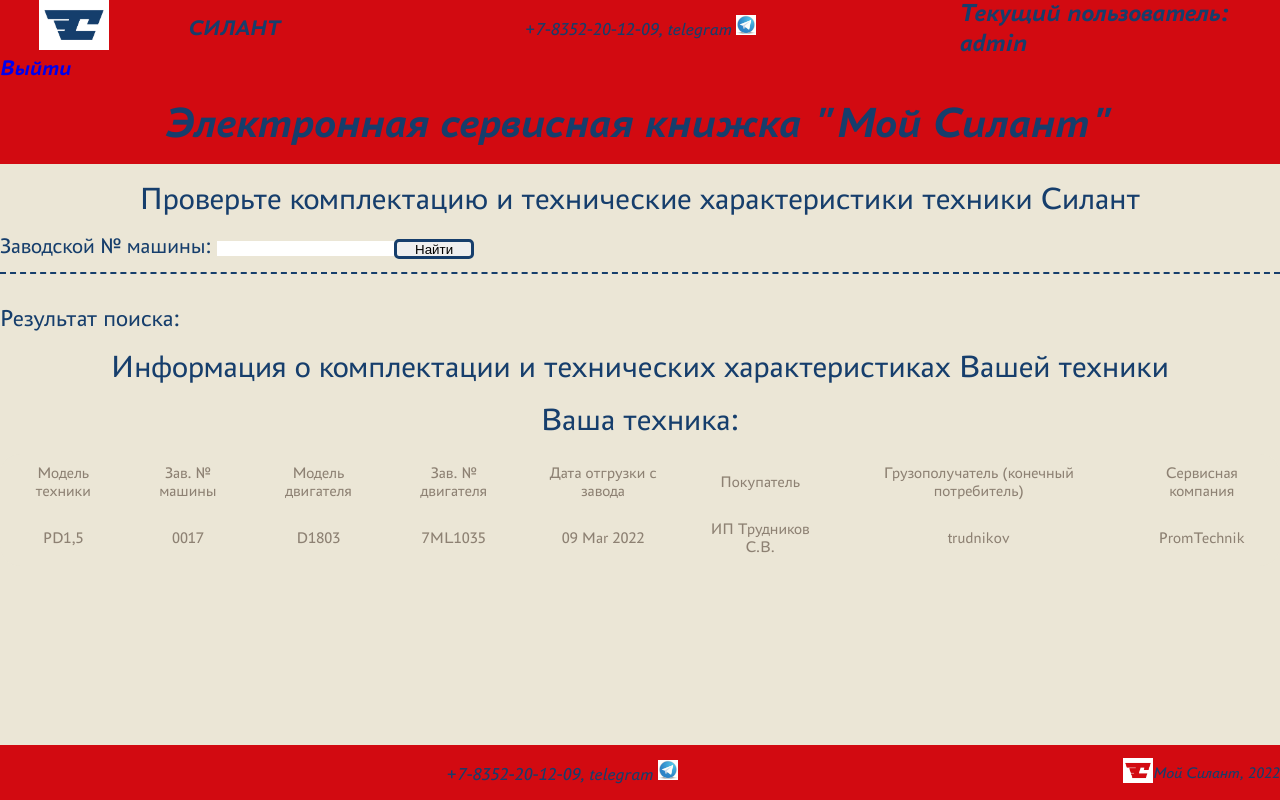
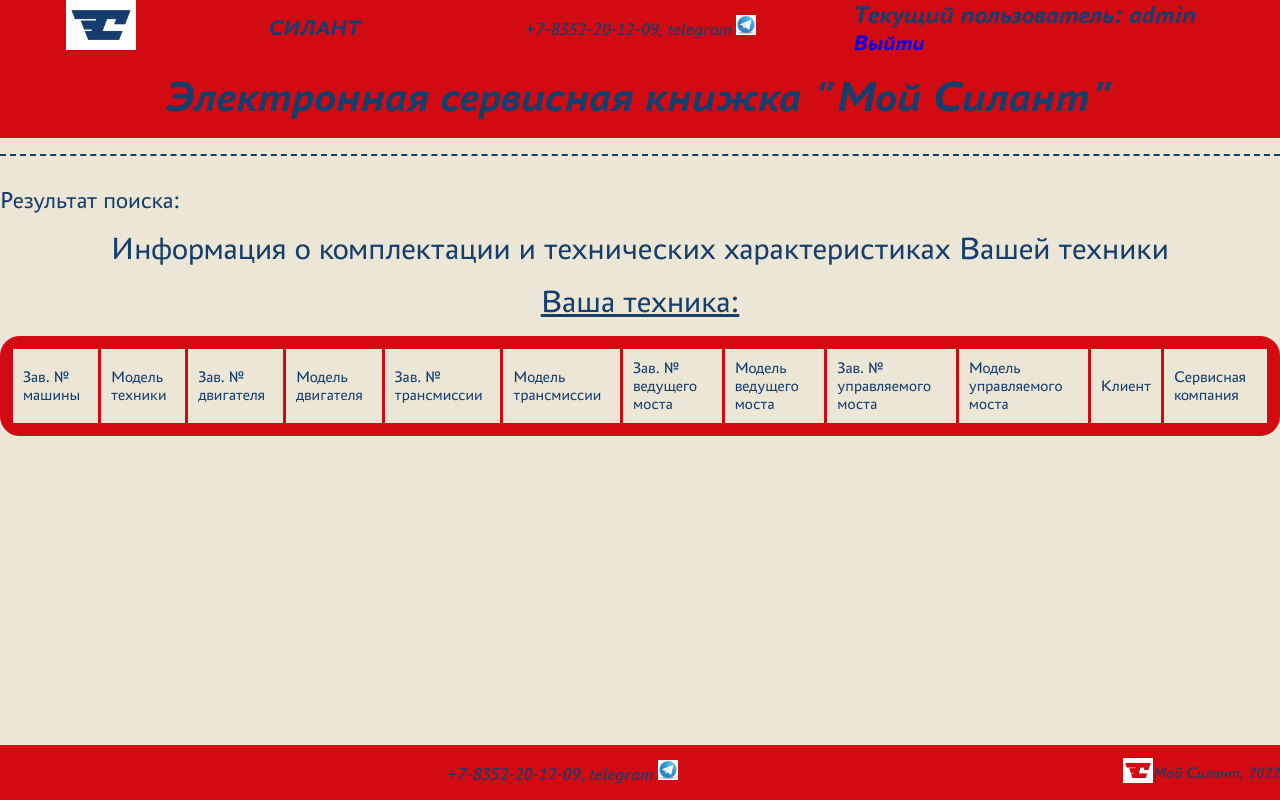
Before and after one commit to Eug86/SILANT_SKillF, a Django app: page /machines/ in a window 1280 px wide. Run offline with Django 4.2, Linux system fonts and the light colour scheme; a user stored in the database is signed in; data comes from the database, SQL or seed files in the repository; some web fonts are replaced.

Commit message:
css correction

```diff
--- a/silant/equip/urls.py
+++ b/silant/equip/urls.py
@@ -1,7 +1,9 @@
 from django.urls import path
-from .views import MachineList
+from .views import MachineList, UnauthorizedList, MachineDetail
 
 
 urlpatterns = [
+   path('unauthorized', UnauthorizedList.as_view(), name='machines_short'),
    path('', MachineList.as_view(), name='machines'),
+   path('<int:pk>', MachineDetail, name='machine_detail'),
 ]
--- a/silant/equip/views.py
+++ b/silant/equip/views.py
@@ -1,8 +1,29 @@
-from django.views.generic import ListView
-from .models import Machine
+from django.views.generic import ListView, DetailView
+from .models import Machine, Client, Company, TO, Claim
 from .filters import MachineFilter
+from django.contrib.auth.decorators import login_required
+from django.utils.decorators import method_decorator
+from django.shortcuts import render, get_object_or_404, redirect
 
 
+class UnauthorizedList(ListView):
+    model = Machine
+    ordering = 'date'
+    template_name = 'unauthorized.html'
+    context_object_name = 'machines'
+
+    def get_queryset(self):
+        queryset = super().get_queryset()
+        self.filterset = MachineFilter(self.request.GET, queryset)
+        return self.filterset.qs
+
+    def get_context_data(self, **kwargs):
+        context = super().get_context_data(**kwargs)
+        context['filterset'] = self.filterset
+        return context
+
+
+@method_decorator(login_required, name='dispatch')
 class MachineList(ListView):
     model = Machine
     ordering = 'date'
@@ -17,4 +38,38 @@
     def get_context_data(self, **kwargs):
         context = super().get_context_data(**kwargs)
         context['filterset'] = self.filterset
+        user = self.request.user
+        user_in_group_managers = user.groups.filter(name='managers').exists()
+        user_in_group_clients = user.groups.filter(name='clients').exists()
+        user_in_group_service = user.groups.filter(name='service').exists()
+        context['user_in_group_managers'] = user_in_group_managers
+        context['user_in_group_clients'] = user_in_group_clients
+        context['user_in_group_service'] = user_in_group_service
+        if user_in_group_clients:
+            client = Client.objects.get(name=user)
+            context['clients_machines'] = Machine.objects.filter(client=client).order_by('-date')
+            print(client)
+        elif user_in_group_service:
+            company = Company.objects.get(name=user)
+            context['service_machines'] = Machine.objects.filter(company=company).order_by('-date')
+            print(company)
         return context
+
+
+def MachineDetail(request, pk):
+    machine = get_object_or_404(Machine, pk=pk)
+    tos = machine.machine_tos.order_by('-date')
+    claims = machine.machine_claims.order_by('-date')
+    return render(request, 'machine.html', {'machine': machine, 'tos': tos, 'claims': claims})
+
+
+class TOList(ListView):
+    model = TO
+    template_name = 'machine.html'
+    context_object_name = 'tos'
+
+
+class ClaimList(ListView):
+    model = Claim
+    template_name = 'claim.html'
+    context_object_name = 'claims'
--- a/silant/silant/settings.py
+++ b/silant/silant/settings.py
@@ -137,4 +137,4 @@
 
 
 LOGIN_REDIRECT_URL = "/machines"
-LOGOUT_REDIRECT_URL = "/machines"
+LOGOUT_REDIRECT_URL = "/machines/unauthorized"
--- a/silant/static/css/styles.css
+++ b/silant/static/css/styles.css
@@ -71,7 +71,7 @@
 .inner-header {
     background-color: var(--main-color-2);
     display: grid;
-    grid-template-columns: 1fr 2fr 1fr;
+    grid-template-columns: 1fr 1fr 1fr;
     grid-template-rows: 55px;
     font-family: 'bold-italic', sans-serif;
     justify-content: space-around;
@@ -83,10 +83,11 @@
 
 
 .footer {
-    position: absolute;
-    bottom: 0;
-    left: 0;
-    width: 100%;
+    position:fixed;
+    left:0px;
+    bottom:0px;
+    height:30px;
+    width:100%;
     min-height: 55px;
     background-color: var(--main-color-2);
     display: flex;
@@ -198,24 +199,22 @@
     margin: 0 auto;
 }
 
-.table_anns {
-    text-align: center;
-    border-collapse: collapse;
-    border-spacing: 5px;
-    background: var(--main-color-3);
+.table_dark {
+    text-align: left;
+    border-collapse: separate;
+    border-spacing: 3px;
+    background: var(--main-color-2);
+    color: var(--main-color-1);
+    border: 10px solid var(--main-color-2);
     border-radius: 20px;
 }
-.table_anns th {
-    font-size: 22px;
-    font-weight: 300;
-    padding: 12px 10px;
-    border-bottom: 2px solid #F56433;
-    color: #F56433;
+.table_dark th {
+    font-size: 18px;
+    padding: 10px;
 }
-
-.table_anns td {
+.table_dark td {
+    background: var(--main-color-3);
     padding: 10px;
-    color: #8D8173;
 }
 
 .input_button {
--- a/silant/templates/default.html
+++ b/silant/templates/default.html
@@ -24,8 +24,6 @@
         {% if user.is_authenticated %}
             <div class="auth">
                 <h3>Текущий пользователь:  {{ user.username }}</h3>
-            </div>
-            <div>
                 <form>
                     <a class="btn btn-primary btn-sm" href="{% url 'logout' %}" role="button">Выйти<span class="glyphicon glyphicon-ok"></span></a>
                 </form>
--- a/silant/templates/main.html
+++ b/silant/templates/main.html
@@ -8,57 +8,89 @@
 {% endblock title %}
 
 {% block content %}
-    <h1>Проверьте комплектацию и технические характеристики техники Силант</h1>
-    <form class="find" action="" method="get">
-       {{ filterset.form.as_p }}
-       <input class="find-input" type="submit" value="Найти" />
-   </form>
+    <h1> {{user.first_name}} </h1>
+
     <div class="line"></div>
     <h2 class="conteiner-h2">Результат поиска:</h2>
     <h1>Информация о комплектации и технических характеристиках Вашей техники</h1>
-    <h1>Ваша техника:</h1>
+    <h1><ins>Ваша техника:</ins></h1>
 
 
     <hr>
    {% if machines %}
-       <table class="table_anns">
+       <table class="table_dark">
            <tr>
+               <td>
+                   <b>Зав. № машины</b>
+               </td>
                <td>
                    <b>Модель техники</b>
                </td>
                <td>
-                   <b>Зав. № машины</b>
+                   <b>Зав. № двигателя</b>
                </td>
                <td>
                    <b>Модель двигателя</b>
                </td>
                <td>
-                   <b>Зав. № двигателя</b>
+                   <b>Зав. № трансмиссии</b>
                </td>
                <td>
-                   <b>Дата отгрузки с завода</b>
+                   <b>Модель трансмиссии</b>
                </td>
                <td>
-                   <b>Покупатель</b>
+                   <b>Зав. № ведущего моста</b>
                </td>
                <td>
-                   <b>Грузополучатель (конечный потребитель)</b>
+                   <b>Модель ведущего моста</b>
                </td>
                <td>
-                   <b>Сервисная компания</b>
+                   <b>Зав. № управляемого моста</b>
                </td>
+               <td>
+                   <b>Модель управляемого моста</b>
+               </td>
+               <td>
+                   <b>Клиент </b>
+               </td>
+               <td>
+                   <b>Сервисная компания </b>
+               </td>
+                {% if user_in_group_clients %}
+                    {% for machine in clients_machines %}
 
-                {% for machine in machines %}
                         <tr>
+                           <td><a href="{% url 'machine_detail' pk=machine.pk %}">{{ machine.n_machine }}</a></td>
                            <td>{{ machine.type_machine }}</td>
-                   <td>{{ machine.n_machine }}</td>
-                   <td>{{ machine.type_motor }}</a></td>
                            <td>{{ machine.n_motor }}</td>
-                   <td>{{ machine.date|date:'d M Y' }}</td>
-                   <td>{{ machine.buyer }}</td>
+                           <td>{{ machine.type_motor }}</td>
+                           <td>{{ machine.n_tranc }}</td>
+                           <td>{{ machine.type_tranc }}</td>
+                           <td>{{ machine.n_vmost }}</td>
+                           <td>{{ machine.type_vmost }}</td>
+                           <td>{{ machine.n_cmost }}</td>
+                           <td>{{ machine.type_cmost }}</td>
                            <td>{{ machine.client }}</td>
                             <td>{{ machine.company }}</td>
                     {% endfor %}
+                {% elif user_in_group_service %}
+                    {% for machine in service_machines %}
+
+                        <tr>
+                           <td>{{ machine.n_machine }}</td>
+                           <td>{{ machine.type_machine }}</td>
+                           <td>{{ machine.n_motor }}</td>
+                           <td>{{ machine.type_motor }}</td>
+                           <td>{{ machine.n_tranc }}</td>
+                           <td>{{ machine.type_tranc }}</td>
+                           <td>{{ machine.n_vmost }}</td>
+                           <td>{{ machine.type_vmost }}</td>
+                           <td>{{ machine.n_cmost }}</td>
+                           <td>{{ machine.type_cmost }}</td>
+                           <td>{{ machine.client }}</td>
+                           <td>{{ machine.company }}</td>
+                    {% endfor %}
+                {% endif %}
                 </tr>
        </table>
    {% else %}
```
Also changed, not shown: other parts of silant/static/css/styles.css (+107 -0 lines), silant/equip/admin.py (+1 -6 lines), silant/equip/models.py (+3 -10 lines), silant/templates/registration/login.html (added, +24 -0 lines), silant/templates/unauthorized.html (added, +75 -0 lines), silant/db.sqlite3. Lines whose indentation alone changed are shown as unchanged.
